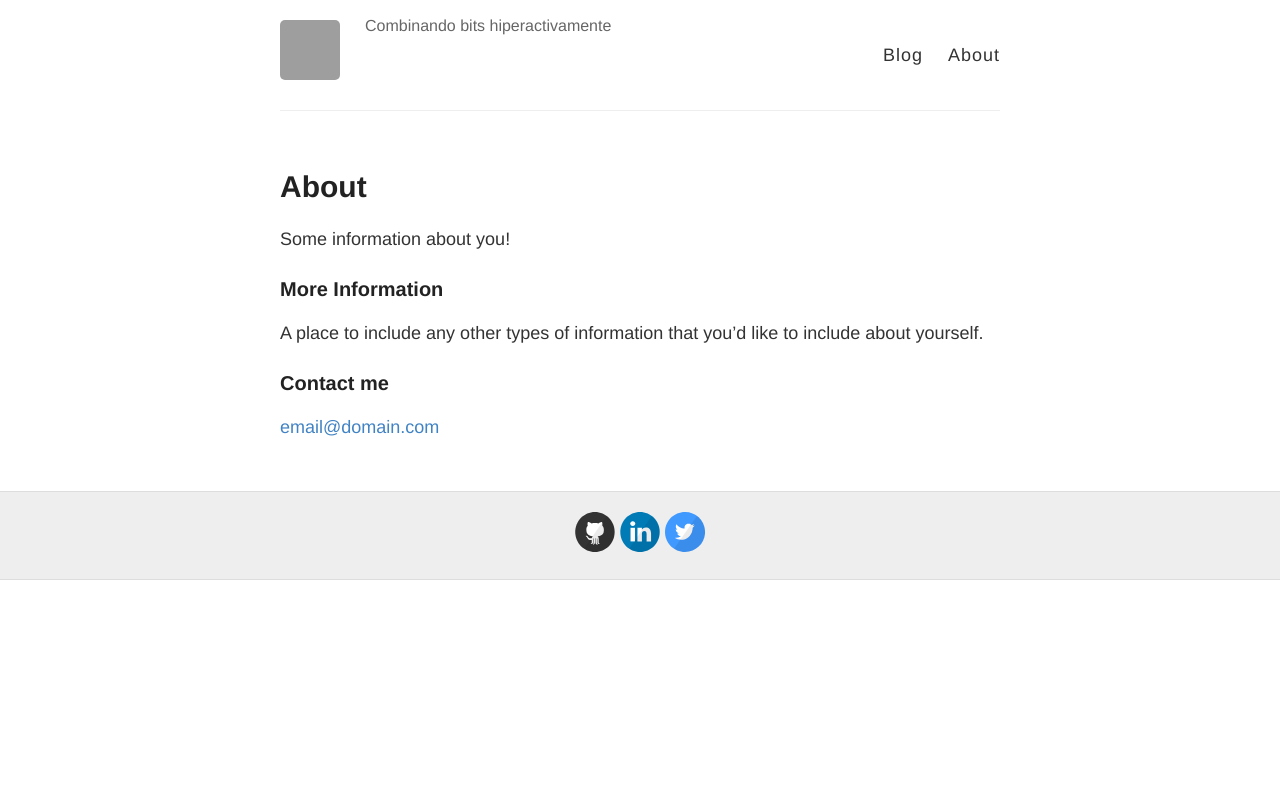
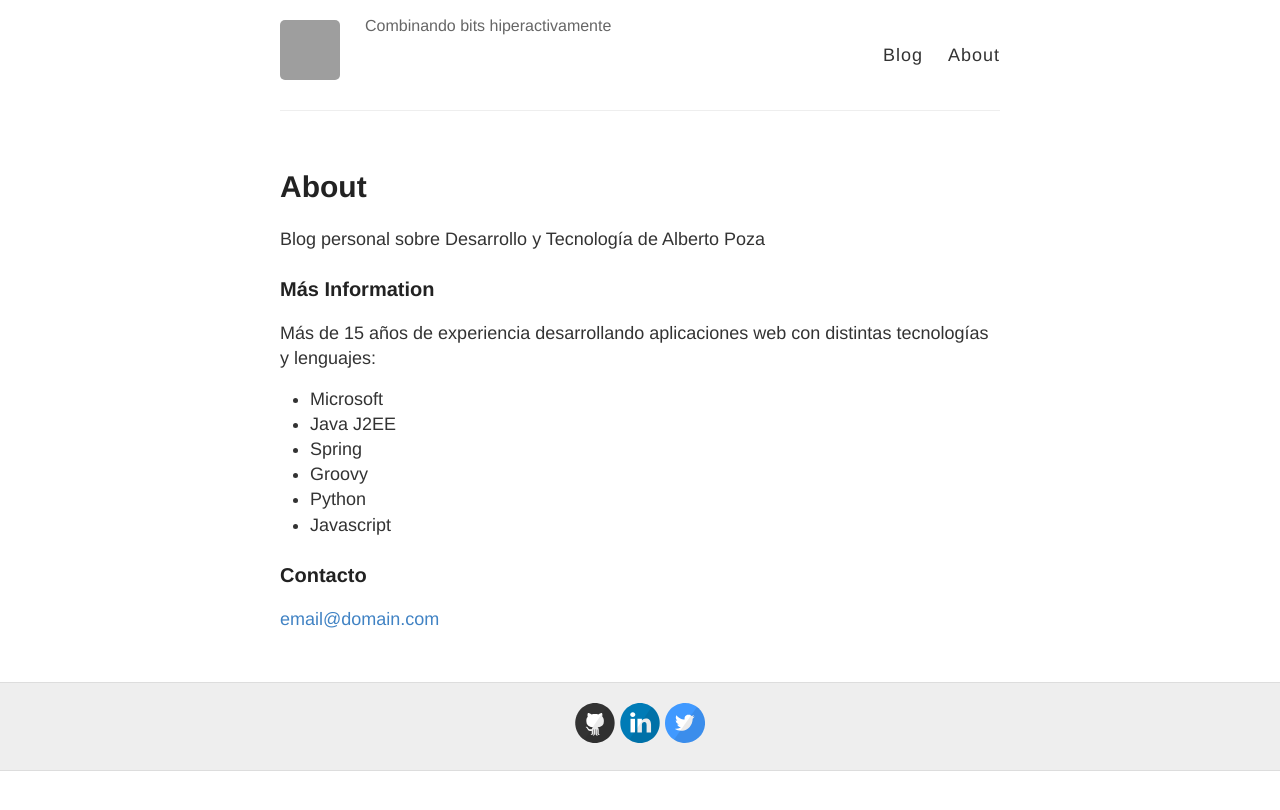
Before and after one commit to alpoza/alpoza.github.io, a Jekyll site: the page built from about.md, in a window 1280 px wide. Shown: the top 810 px of the page. Built offline with Jekyll 4.4.1, drawn with Linux system fonts in a browser that asks for light colours; Markdown is read by kramdown in place of the engine named in the settings; grey boxes are pictures that could not be loaded.

Commit message:
Sobre mi

```diff
--- a/about.md
+++ b/about.md
@@ -2,14 +2,21 @@
 layout: page
 title: About
 permalink: /about/
+published: true
 ---
 
-Some information about you!
+Blog personal sobre Desarrollo y Tecnología de Alberto Poza
 
-### More Information
+### Más Information
 
-A place to include any other types of information that you'd like to include about yourself.
+Más de 15 años de experiencia desarrollando aplicaciones web con distintas tecnologías y lenguajes:
+- Microsoft
+- Java J2EE
+- Spring
+- Groovy
+- Python
+- Javascript
 
-### Contact me
+### Contacto
 
 [email@domain.com](mailto:email@domain.com)
```
